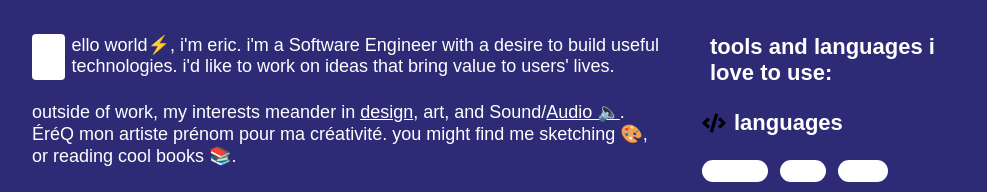
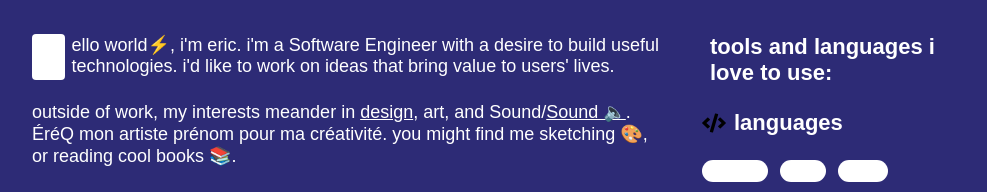
Before and after one commit to ngoiyaeric/ngoiyaeric.github.io, a Next.js app: page / in a window 1280 px wide. Shown: the part 961-1153 px from the top of the page, without its empty margins (159-1146 px from the left). Built offline with nearby package versions, Linux system fonts and the light colour scheme; a web font is replaced by a local one.

Commit message:
Update About.tsx

```diff
--- a/components/home/about/About.tsx
+++ b/components/home/about/About.tsx
@@ -20,7 +20,7 @@ export const About = () => {
           <Reveal>
             <p className={styles.aboutText}>
   outside of work, my interests meander in <a href="https://sites.google.com/view/ereqdesign/ervices/esign" style={{textDecoration: 'underline'}}>design</a>, art,
-  and Sound/<a href="https://ereqbeats.bandcamp.com/" style={{textDecoration: 'underline'}}>Audio 🔈</a>. ÉréQ mon artiste prénom pour ma créativité. you might find me sketching 🎨, or reading cool books 📚.
+  and Sound/<a href="https://ereqbeats.bandcamp.com/" style={{textDecoration: 'underline'}}>Sound 🔈</a>. ÉréQ mon artiste prénom pour ma créativité. you might find me sketching 🎨, or reading cool books 📚.
 </p>
           </Reveal>
           <Reveal>
```
